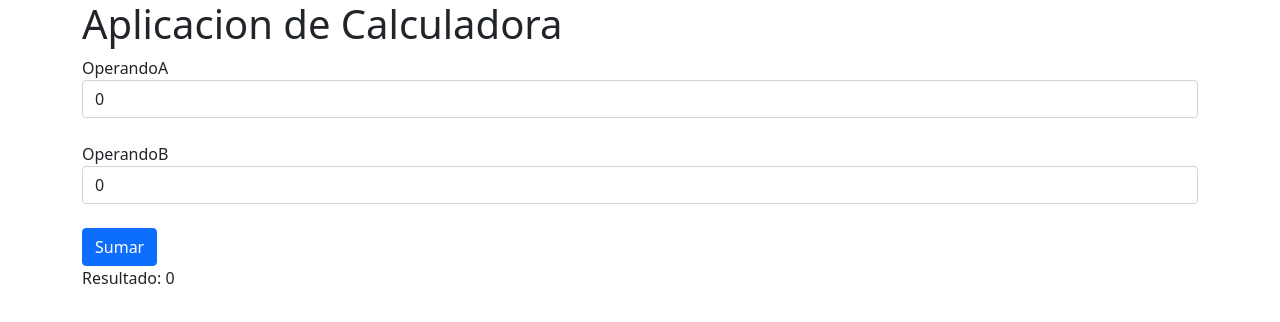
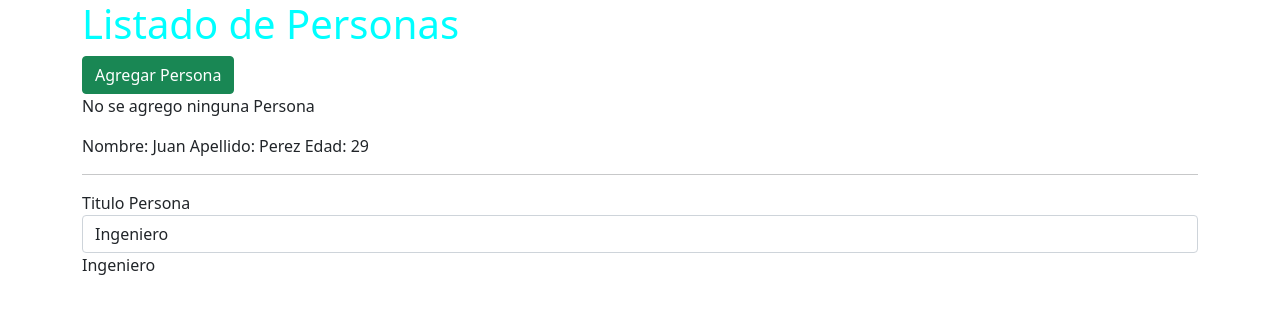
Before and after one commit to cfdavilal/curso_angular, an Angular app: page / in a window 1280 px wide. Shown: the top 322 px of the page. Built offline with nearby package versions, Linux system fonts and the light colour scheme.

Commit message:
Directiva ngIF con else y <ng-template></ng-template>

```diff
--- a/package.json
+++ b/package.json
@@ -3,7 +3,7 @@
   "version": "0.0.0",
   "scripts": {
     "ng": "ng",
-    "start": "ng serve",
+    "start": "ng serve -o",
     "build": "ng build",
     "watch": "ng build --watch --configuration development",
     "test": "ng test"
--- a/src/app/app.component.html
+++ b/src/app/app.component.html
@@ -1,2 +1,2 @@
-<!-- <app-personas></app-personas> -->
-<app-calculadora></app-calculadora>
+<app-personas></app-personas>
+<!-- <app-calculadora></app-calculadora> -->
--- a/src/app/persona/persona.component.html
+++ b/src/app/persona/persona.component.html
@@ -3,7 +3,7 @@
     Apellido: {{getApellido()}}
     Edad: {{getEdad() + 1 }}
 </p>
-//Input text repetidor
+<!-- Input text repetidor -->
 <!-- <div (keyup)='0'>
     <label for="">Repetidor: </label>
     <input #entrada/>
--- a/src/app/personas/personas.component.html
+++ b/src/app/personas/personas.component.html
@@ -4,7 +4,10 @@
       <h1>Listado de Personas</h1>
       <!-- property binding -->
       <button [class]='clase_boton' [disabled]='desabilitar' (click)='agregarPersona()'>Agregar Persona</button>
-      <p>{{mensaje}}</p>
+      <p *ngIf="mostrar; else sinPersona">{{mensaje}} con el Titulo de: {{titulo}} </p>
+      <ng-template #sinPersona>
+        <p>No se agrego ninguna Persona</p>
+      </ng-template>
       <app-persona></app-persona>
       <hr>
       <label for="">Titulo Persona</label>
--- a/src/app/personas/personas.component.ts
+++ b/src/app/personas/personas.component.ts
@@ -15,10 +15,12 @@ import { Component } from '@angular/core';
 export class PersonasComponent {
   desabilitar: boolean = false
   clase_boton: string = 'btn btn-success'
-  mensaje: string = 'No se ah agregado ninguna persona'
+  mensaje: string = ''
   titulo: string = 'Ingeniero'
+  mostrar: boolean = false
   agregarPersona(){
     this.mensaje = 'Persona agregada'
+    this.mostrar = !this.mostrar
   }
 
   //event binding
```
